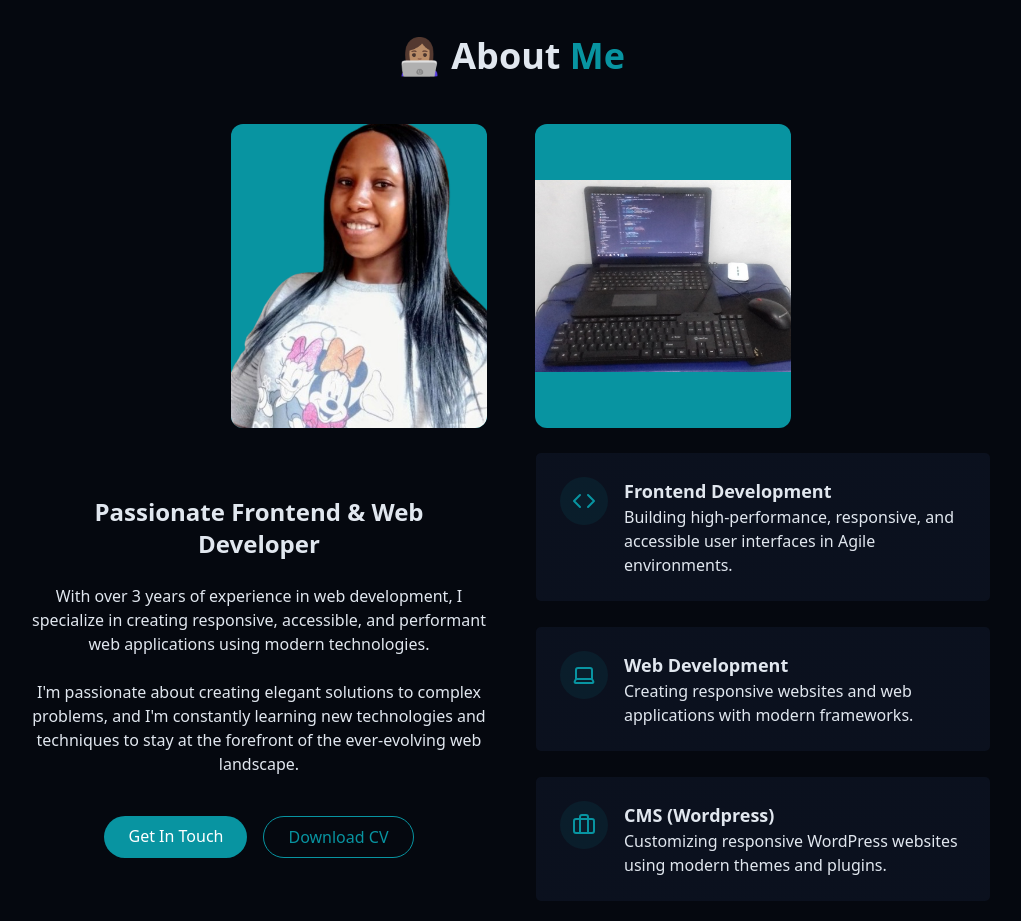
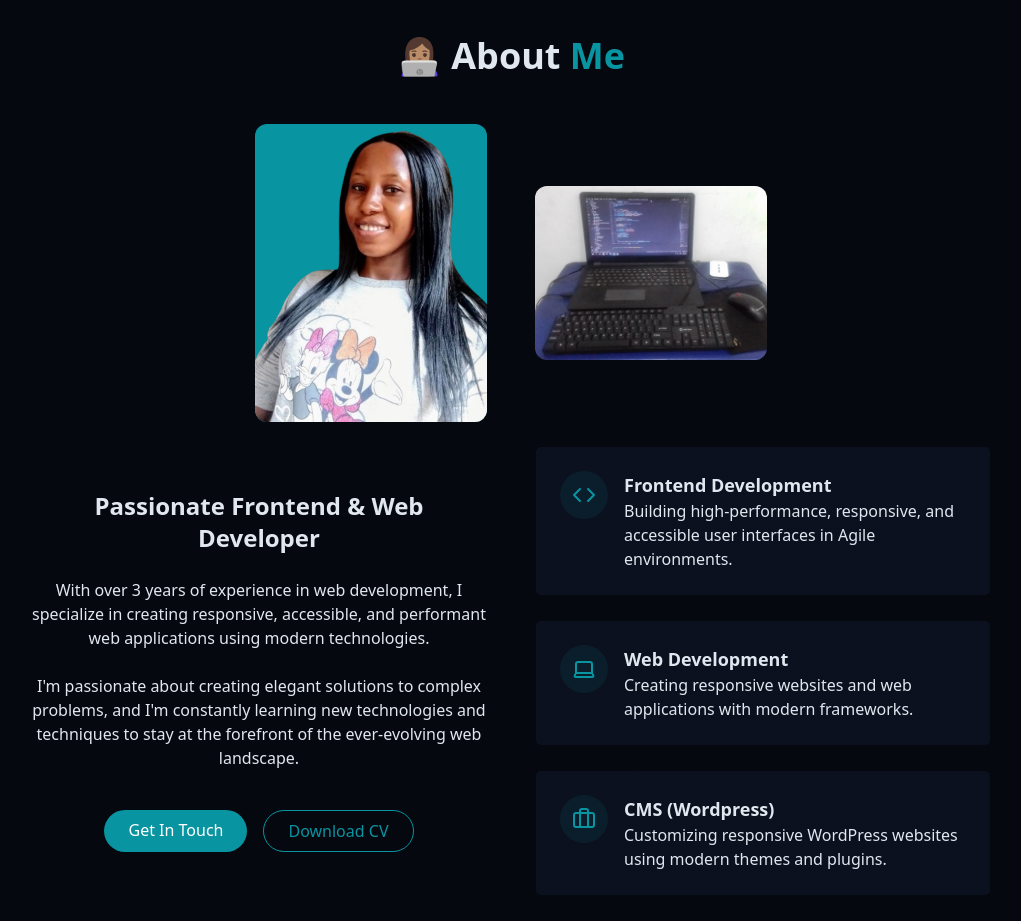
Before and after one commit to geliettech/geliettech, a React (Vite) app: page / in a window 1280 px wide. Shown: the part 860-1781 px from the top of the page, without its empty margins (129-1150 px from the left). Built offline with nearby package versions, Linux system fonts and the light colour scheme.

Commit message:
update about contact project

```diff
--- a/src/components/About.jsx
+++ b/src/components/About.jsx
@@ -11,18 +11,18 @@ const About = () => {
           👩🏽‍💻 About <span className="text-primary"> Me</span>
         </h2>
         <div className="mb-6 flex justify-center items-center gap-6 md:gap-12">
-          <div className="w-64 h-76 self-center">
+          <div className="w-58 h-full aboutImg">
             <img
               src={aboutImg}
               alt=""
-              className="w-full h-full object-cover bg-primary rounded-xl"
+              className="w-full object-cover bg-primary rounded-xl"
             />
           </div>
-          <div className="w-64 h-76 self-center">
+          <div className="w-58 h-full aboutImg">
             <img
               src={aboutImg2}
               alt=""
-              className="w-full h-full object-contain bg-primary rounded-xl"
+              className="w-full object-cover bg-primary rounded-xl"
             />
           </div>
         </div>
```
